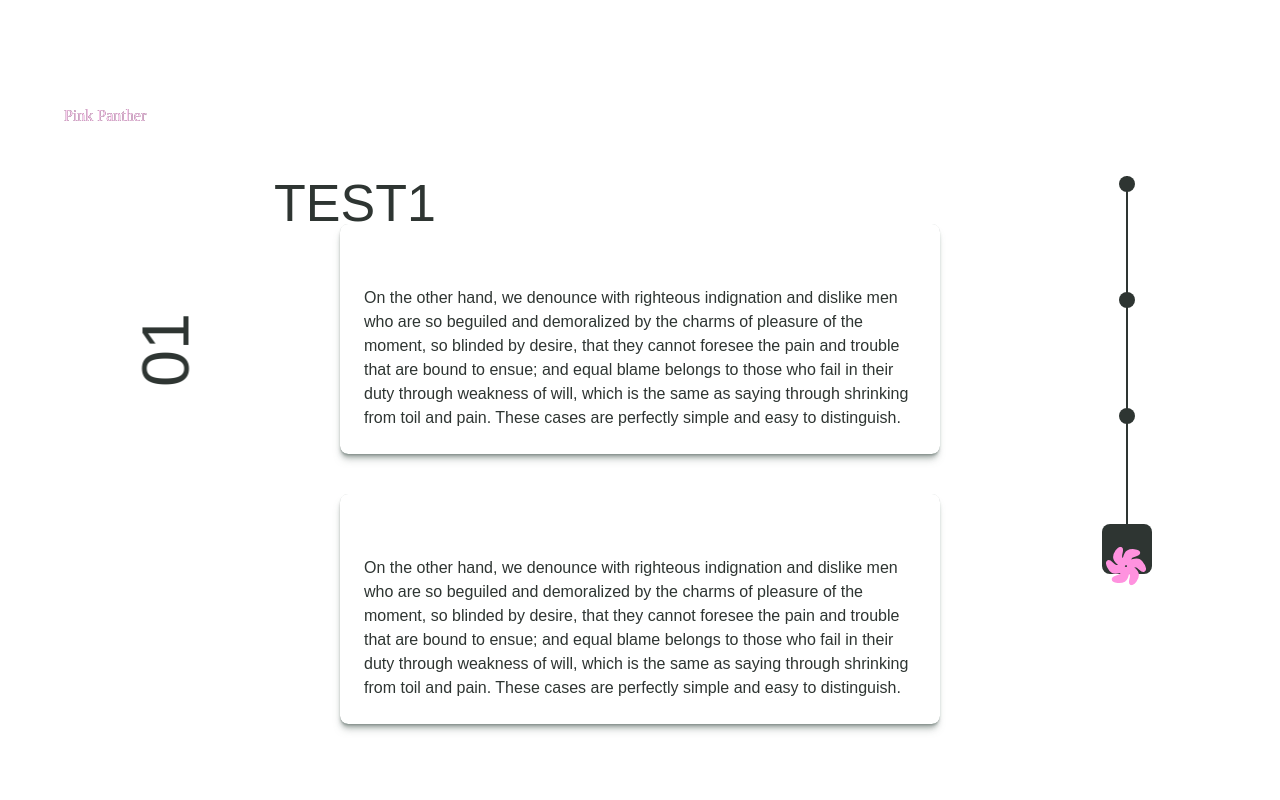
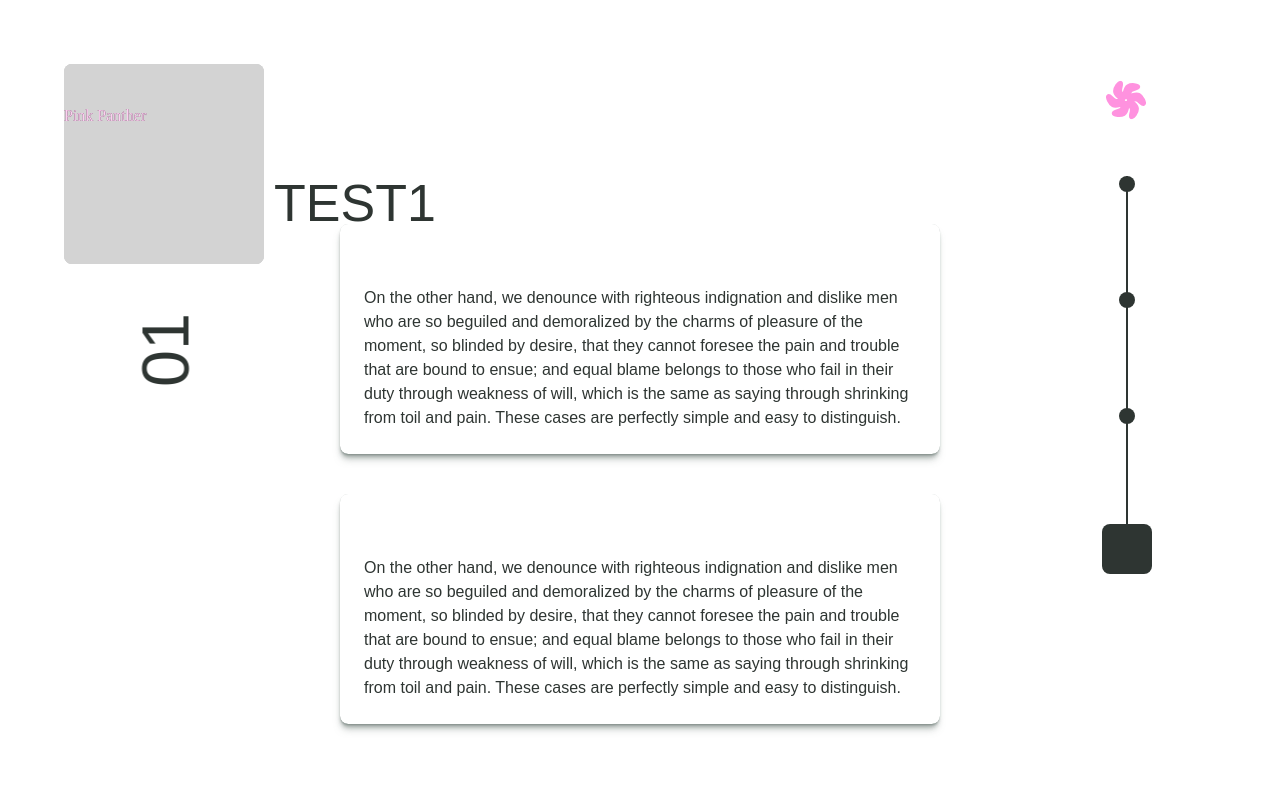
Before and after one commit to barbaraperic/pink-panther, a Next.js app: page / in a window 1280 px wide. Shown: the top 800 px of the page. Built offline with nearby package versions, Linux system fonts and the light colour scheme; a web font is replaced by a local one.

Commit message:
background layers WIP

```diff
--- /dev/null
+++ b/app/components/BackgroundLayout.module.css
@@ -0,0 +1,11 @@
+.box {
+    background-color: lightgray;
+    border-radius: 8px;
+    position: absolute;
+}
+
+.container {
+    right: 0;
+    left: 0;
+    z-index: -10;
+}
--- /dev/null
+++ b/app/components/BackgroundLayout.tsx
@@ -0,0 +1,11 @@
+import styles from './BackgroundLayout.module.css'
+
+export default function BackgroundLayoutComponent() {
+    return (
+        <div className={styles.container}>
+            <div className={`${styles.box} w-[200px] h-[200px]`}></div>
+            <div className={`${styles.box} w-[200px] h-[200px]`}></div>
+            <div className={`${styles.box} w-[200px] h-[200px]`}></div>
+        </div>
+    )
+}
--- a/app/globals.css
+++ b/app/globals.css
@@ -43,7 +43,6 @@ body {
 
 .homepage-container {
     padding: 5%;
-    /* padding-top: 15%; */
     position: relative;
 }
 
@@ -51,7 +50,7 @@ body {
     position: fixed;
     width: 40px;
     height: 40px;
-    top: 68.2%;
+    top: 10%;
     right: 10.5%;
     z-index: 50000;
 }
--- a/app/page.tsx
+++ b/app/page.tsx
@@ -6,9 +6,7 @@ import NavComponent from './components/Nav'
 import SpinnerIcon from './icons/Spinner'
 import useAnimateScroll from '@/hooks/useAnimateScroll'
 import IntroTitleComponent from './components/IntroTitle'
-import Image from 'next/image'
-import test from './test.svg'
-import SwingComponent from './components/Swing'
+import BackgroundLayoutComponent from './components/BackgroundLayout'
 
 export default function Home() {
     const scrollPage = useRef(null)
@@ -22,6 +20,8 @@ export default function Home() {
 
     return (
         <main ref={scrollPage} className="homepage-container" id="pin-windmill">
+            <BackgroundLayoutComponent />
+
             <div className="h-20 my-10">
                 <IntroTitleComponent />
             </div>
@@ -29,7 +29,6 @@ export default function Home() {
             <CardSectionList />
             <SpinnerIcon className="spinner-svg" id="pin-windmill-svg" />
             <div id="pin-windmill-wrap"></div>
-            {/* <SwingComponent /> */}
         </main>
     )
 }
```
Also changed, not shown: app/test.svg (deleted).
